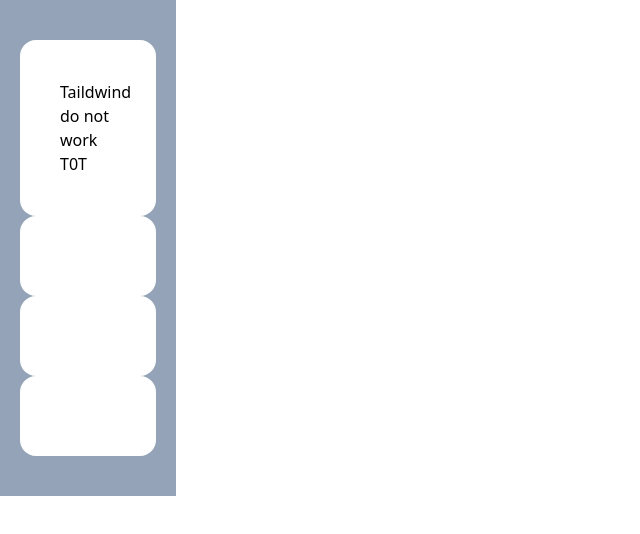
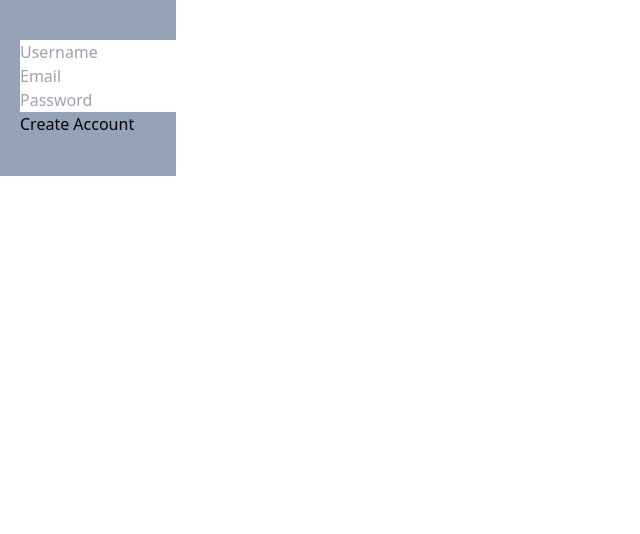
Before and after one commit to cocoball200/exchange-market, a Next.js app: page / in a window 1280 px wide. Shown: the top 534 px of the page, without its empty margins (0-640 px from the left). Built offline with nearby package versions, Linux system fonts and the light colour scheme.

Commit message:
add: forms validation

```diff
--- a/package.json
+++ b/package.json
@@ -10,7 +10,8 @@
   "dependencies": {
     "next": "^12.0.10",
     "react": "^18.0.0-rc.0",
-    "react-dom": "^18.0.0-rc.0"
+    "react-dom": "^18.0.0-rc.0",
+    "react-hook-form": "^7.26.1"
   },
   "devDependencies": {
     "@types/node": "17.0.14",
--- /dev/null
+++ b/pages/Form/Form.tsx
@@ -0,0 +1,61 @@
+import { FieldErrors, useForm } from "react-hook-form";
+
+interface LoginForm {
+  username: string;
+  password: string;
+  email: string;
+  errors?: string;
+}
+
+export default function Forms() {
+  const {
+    register,
+    handleSubmit,
+    formState: { errors },
+    watch,
+    setError,
+    setValue,
+    reset,
+    resetField,
+  } = useForm<LoginForm>({
+    mode: "onChange",
+  });
+  const onValid = (data: LoginForm) => {};
+  const onInvalid = (errors: FieldErrors) => {};
+
+  return (
+    <form onSubmit={handleSubmit(onValid, onInvalid)}>
+      <input
+        {...register("username", {
+          required: "Username is required",
+          minLength: {
+            message: "The username should be longer than 5 chars.",
+            value: 5,
+          },
+        })}
+        type="text"
+        placeholder="Username"
+      />
+      {errors.username?.message}
+      <input
+        {...register("email", {
+          required: "Email is required",
+          validate: {
+            notGmail: (value) =>
+              !value.includes("@gmail.com") || "Gmail is not allowed",
+          },
+        })}
+        type="email"
+        placeholder="Email"
+      />
+      {errors.email?.message}
+      <input
+        {...register("password", { required: "Password is required" })}
+        type="password"
+        placeholder="Password"
+      />
+      <input type="submit" value="Create Account" />
+      {errors.errors?.message}
+    </form>
+  );
+}
--- a/pages/index.tsx
+++ b/pages/index.tsx
@@ -1,12 +1,10 @@
 import type { NextPage } from "next";
+import Forms from "./Form/Form";
 
 const Home: NextPage = () => {
   return (
     <div className="w-44 bg-slate-400 py-10 px-5">
-      <div className="rounded-2xl bg-white p-10">Taildwind do not work T0T</div>
-      <div className="rounded-2xl bg-white p-10"></div>
-      <div className="rounded-2xl bg-white p-10"></div>
-      <div className="rounded-2xl bg-white p-10"></div>
+      <Forms />
     </div>
   );
 };
```
Also changed, not shown: 2 other files (tests, documents, lock files or other folders).
